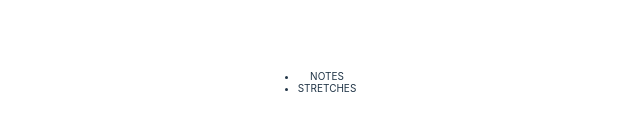
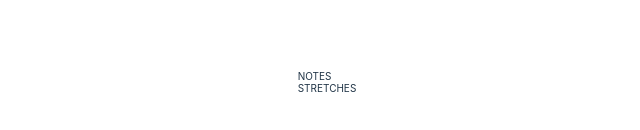
Before and after one commit to Havolt/chromium-extension, a React (Vite) app: page / in a window 1280 px wide. Shown: the part 318-448 px from the top of the page, without its empty margins (333-973 px from the left). Built offline with nearby package versions, Linux system fonts and the light colour scheme.

Commit message:
Improve styling for menu and remove unnecessary code

```diff
--- a/src/App.jsx
+++ b/src/App.jsx
@@ -5,7 +5,6 @@ import Notes from './components/Notes'
 
 
 const SECTIONS = {
-	MENU: 'menu',
 	NOTES: 'notes',
 	STRETCHES: 'stretches',
 }
@@ -13,18 +12,18 @@ const SECTIONS = {
 
 
 function App() {
-	const [currentSection, setCurrentSection] = useState(SECTIONS.MENU)
+	const [currentSection, setCurrentSection] = useState(null)
 
 	const updateSection = (section) => {
 		setCurrentSection(section)
 	}
 
 	return (
-		<>
-			{currentSection === SECTIONS.MENU && <Menu sections={SECTIONS} updateSection={updateSection} />}
-			{currentSection === SECTIONS.NOTES && <Notes />}
-			{currentSection === SECTIONS.STRETCHES && <h1>Stretches</h1>}
-		</>
+		<div id="app">
+			{ !currentSection && <Menu sections={SECTIONS} updateSection={updateSection} /> }
+			{ currentSection === SECTIONS.NOTES && <Notes /> }
+			{ currentSection === SECTIONS.STRETCHES && <h1>Stretches</h1> }
+		</div>
 	)
 }
 
--- a/src/components/Menu.jsx
+++ b/src/components/Menu.jsx
@@ -1,4 +1,5 @@
 import React from 'react'
+import './Menu.scss'
 
 function Menu({ sections, updateSection }) {
 
@@ -6,15 +7,15 @@ function Menu({ sections, updateSection }) {
       updateSection(section)
    }
    return (
-      <div>
-         <ul>
+      <nav>
+         <ul className="menu">
             {
                sections && Object.keys(sections).map((section, index) => (
-                  section !== 'MENU' && <li key={index} onClick={() => handleSectionChange(sections[section])}>{section}</li>
+                  <li key={index} onClick={() => handleSectionChange(sections[section])}>{section}</li>
                ))
             }
          </ul>
-      </div>
+      </nav>
    )
 }
 
--- /dev/null
+++ b/src/components/Menu.scss
@@ -0,0 +1,10 @@
+.menu {
+    display: flex;
+    flex-direction: column;
+    list-style: none;
+    align-items: start;
+
+    &:hover {
+        cursor: pointer;
+    }
+}
```
